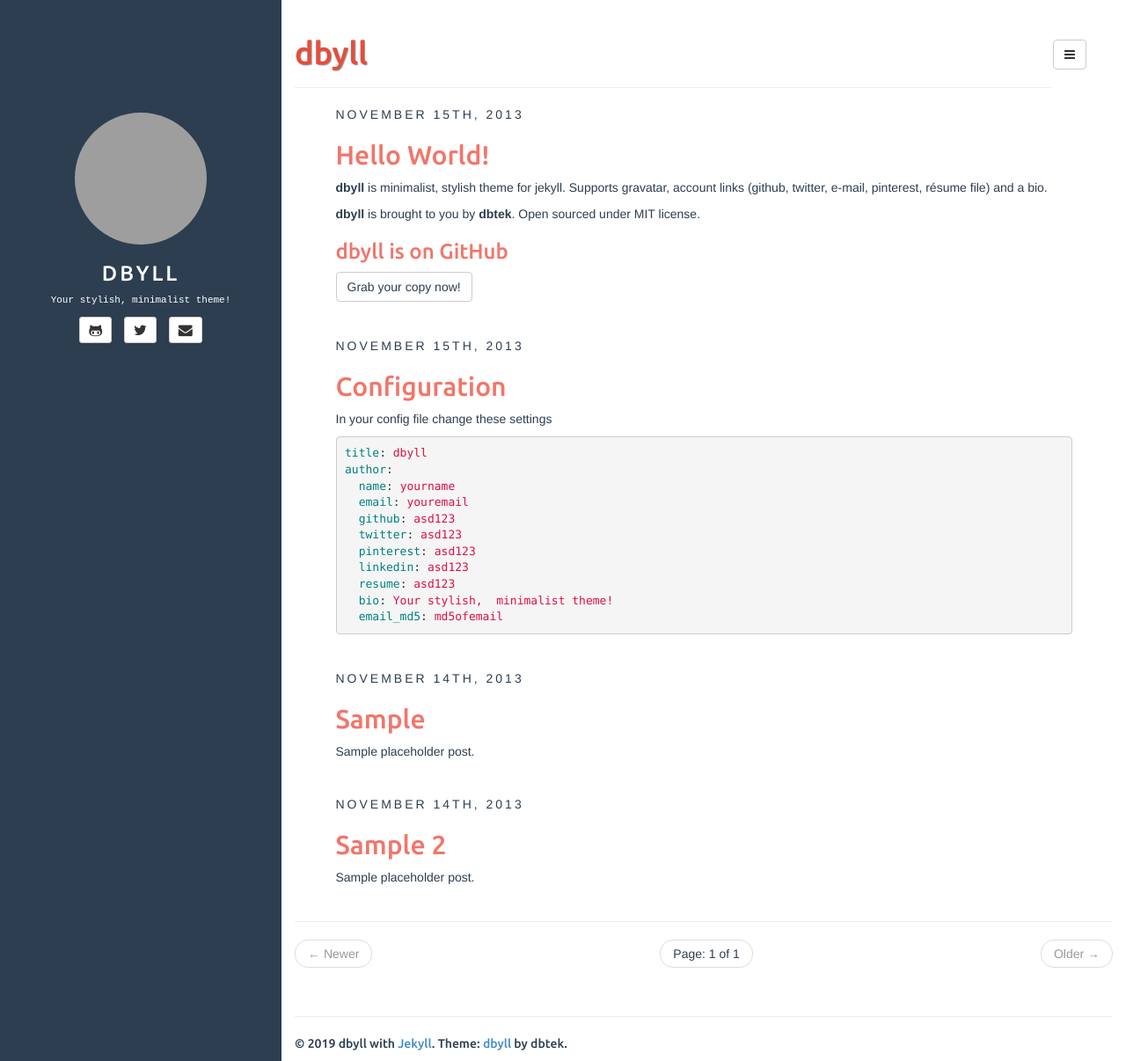
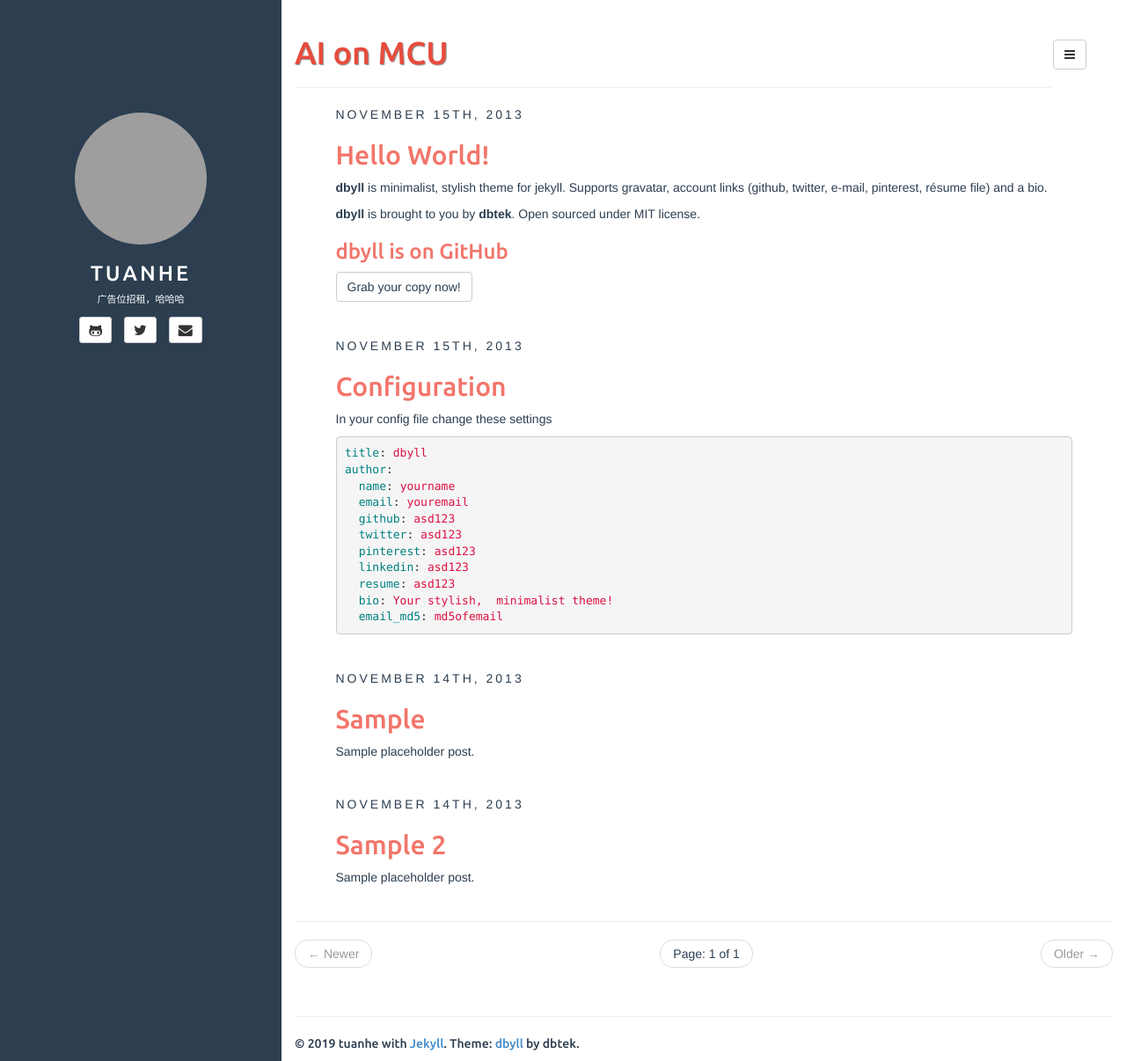
Before and after one commit to tuanhe/tuanhe.github.io, a Jekyll site: the page built from index.html, in a window 1280 px wide and 1206 px high. Shown: the whole window at 88% size. Built offline with Jekyll 4.4.1, drawn with Linux system fonts in a browser that asks for light colours; the list of posts is cut into pages by our own code; grey boxes are pictures that could not be loaded.

Commit message:
fix some layout

```diff
--- a/_config.yml
+++ b/_config.yml
@@ -5,26 +5,26 @@ paginate_path: "page:num"
 exclude: ["README.md"] # files to exclude
 highlighter: rouge
 markdown: kramdown
-disqus: dbyll
-google_analytics: dbyll
-title: dbyll
+disqus: testbin
+google_analytics: AI MCU
+title: tuanhe
 
 defaults:
   -
     scope:
       path: "" # empty string for all files
     values:
-      title: dbyll
+      title: AI on MCU
 
 description: Stylish Jekyll Theme
 author:
-  name: dbyll
-  email: dbyll@ismaildemirbilek.com
-  github: dbtek
+  name: tuanhe
+  email: moozmoon@126.com
+  github: tuanhe.github.com
   twitter: dbtek
   pinterest: asd123
   linkedin: asd123
-  bio: Your stylish, minimalist theme!
+  bio: 广告位招租，哈哈哈
   email_md5: 726351295ec82e145928582f595aa3aa
 
 rss_path: feed.xml
--- a/_layouts/default.html
+++ b/_layouts/default.html
@@ -1,6 +1,6 @@
 ---
 theme :
-  name : dbyll
+  name : Deep Learning ways
 ---
 {% include default.html %}
 
```
Also changed, not shown: _posts/2013-11-15-hello-world.md (+1 -1 lines), 9 other files.
